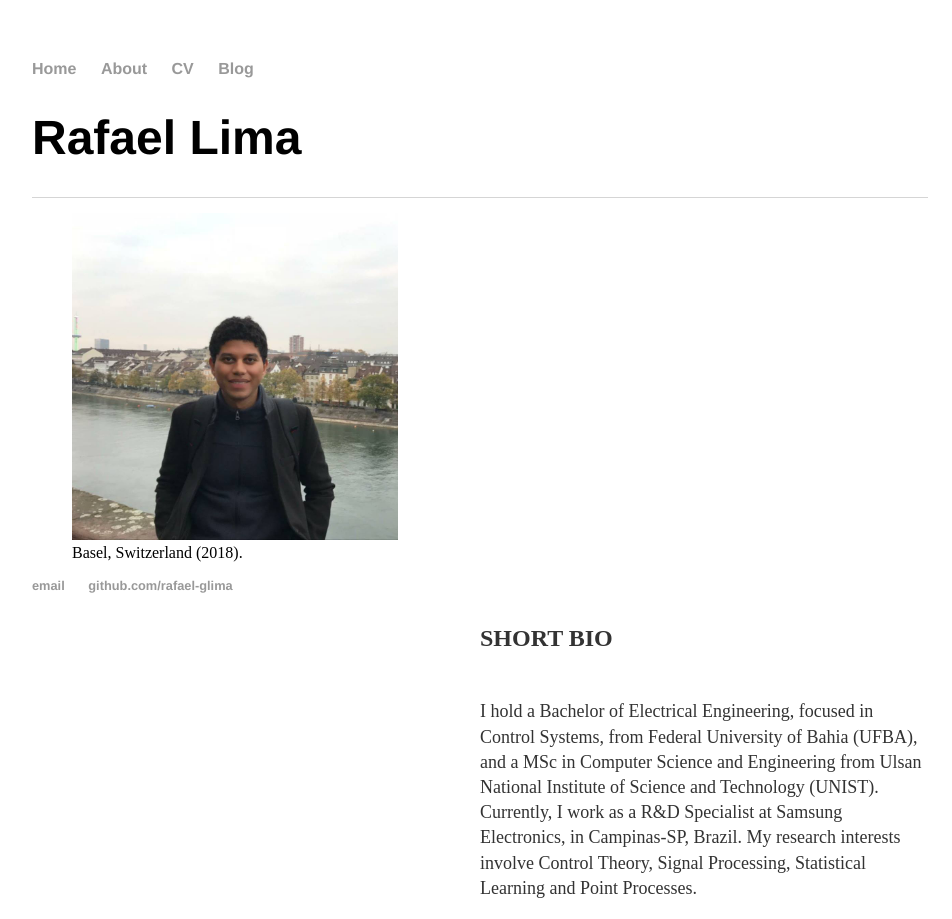
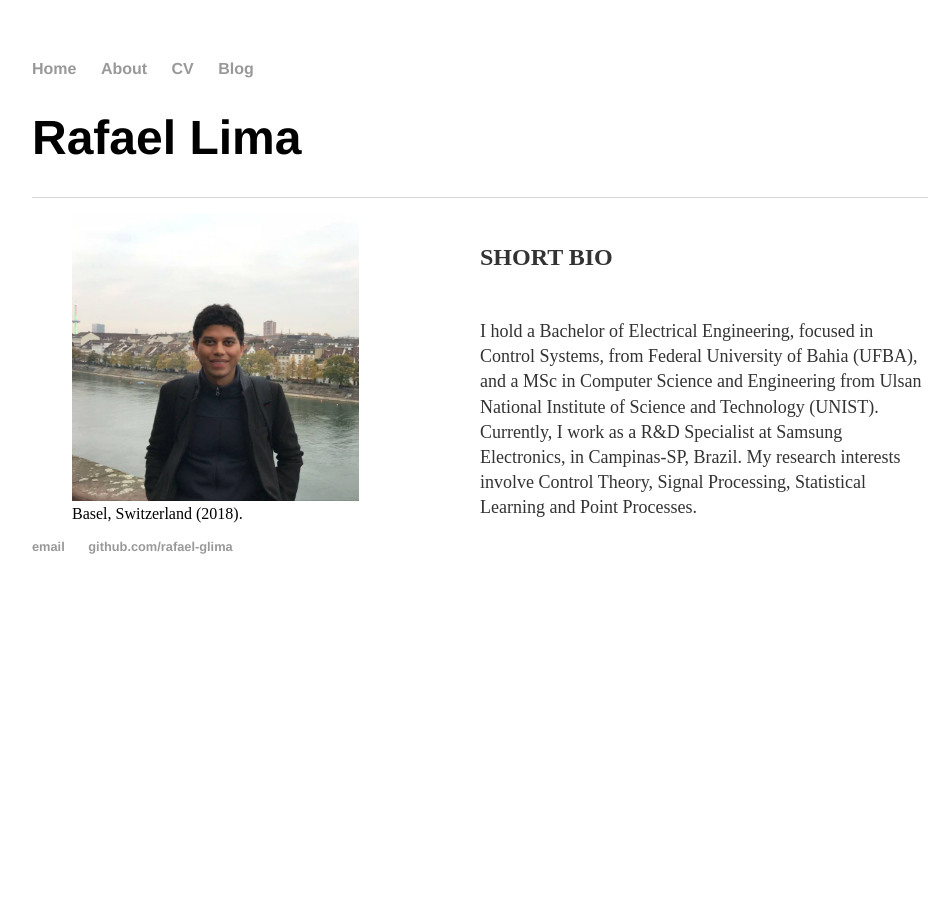
Before and after one commit to rafael-glima/rafael-glima.github.io, a Jekyll site: the page built from index.html, in a window 1280 px wide. Shown: the whole page, without its empty margins (160-1112 px from the left). Built offline with Jekyll 4.4.1, drawn with Linux system fonts in a browser that asks for light colours.

Commit message:
Changes in Main Page content

```diff
--- a/index.html
+++ b/index.html
@@ -4,9 +4,9 @@ title: Rafael Lima
 ---
 <div class="blurb">
 	<h1>Rafael Lima</h1>
-	<div style="float: left;">
+	<div style="float: left; width: 49%">
 	<figure>
-  	<img src="Profile.jpg" alt="Trulli" style="width:40%">
+  	<img src="Profile.jpg" alt="Trulli" style="width:80%">
   	<figcaption >Basel, Switzerland (2018).</figcaption>
 	</figure>
 	</div>
```
